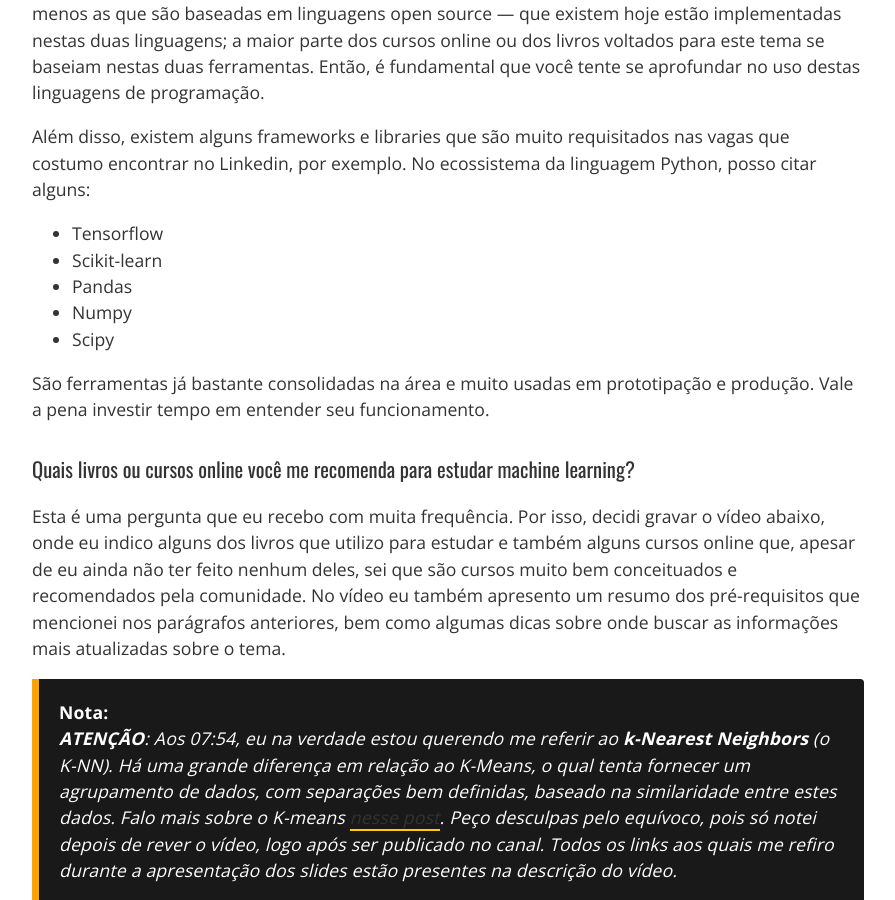
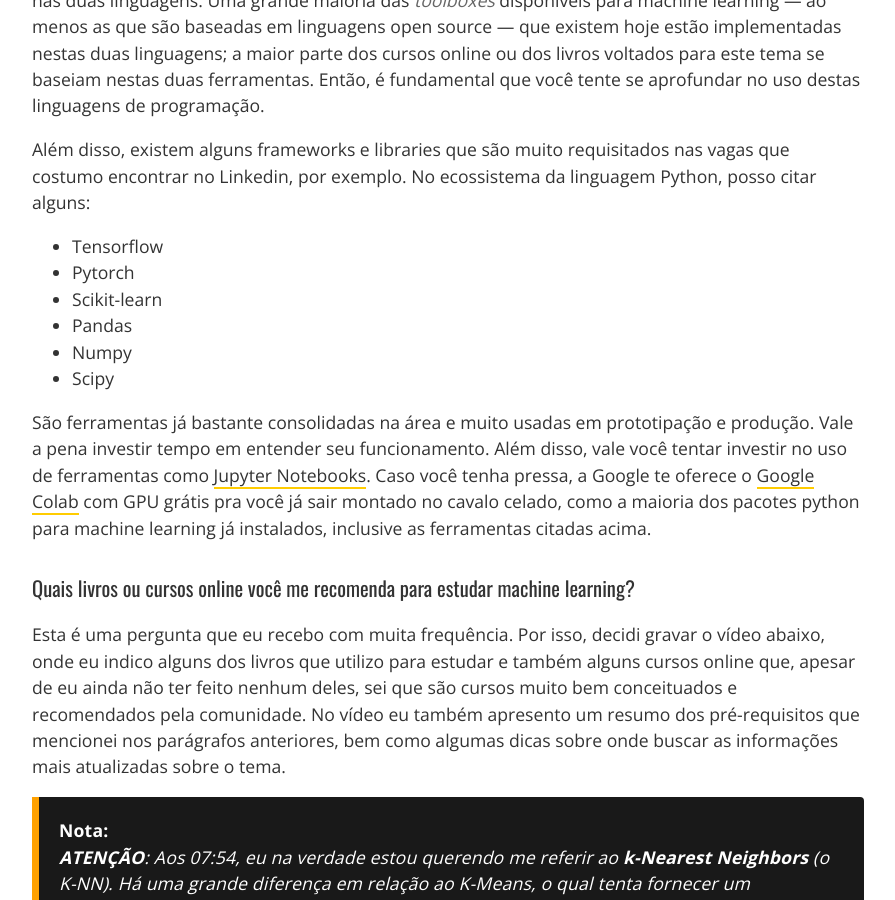
Before and after one commit to luisfredgs/luisfredgs.github.io, a Jekyll site: the page built from _posts/2018-01-18-dicas-para-aprender-machine-learning.md, in a window 1280 px wide and 900 px high, scrolled down 4923 px. Shown: the whole window, without its empty margins (192-1087 px from the left). Built offline with Jekyll 4.4.1, drawn with Linux system fonts in a browser that asks for light colours; comment, search, counter and statistics services are not loaded; some of the changed text lies outside the part shown.

Commit message:
Update 2018-01-18-dicas-para-aprender-machine-learning.md

```diff
--- a/_posts/2018-01-18-dicas-para-aprender-machine-learning.md
+++ b/_posts/2018-01-18-dicas-para-aprender-machine-learning.md
@@ -7,8 +7,9 @@ category: machine-learning
 tags: [machine-learning]
 permalink: /machine-learning/dicas-para-aprender-machine-learning
 ---
-
+{:.image}
 ![](/assets/img/linear_algebra.png)
+Fonte: Deep Learning with PyTorch - Eli Stevens
 
 O que é preciso para começar a aprender Machine Learning? Eu diria que o principal é que você seja curioso, em primeiro lugar. Depois, alguma afinidade com matemática e programação. contudo, ao contrário do que provavelmente já te fizeram crer, você não precisa ser nenhum PhD para aprender machine learning, muito embora isso fosse ajudar bastante na sua jornada. No mais, leia o restante deste post para descobrir o quão perto de aprender machine learning você pode está *[**há um vídeo no final**]*.
 
@@ -73,7 +74,7 @@ Um exemplo clássico de aplicação da probabilidade em machine learning é o fi
 
 Muita gente não fala, muitos cursos de machine learning que você encontra por aí não mencionam isso. Mas, um passo crucial para a aceitação e implantação de um modelo de machine learning em produção é a validação dele. Você precisará planejar com cuidado uma série de experimentos com o seu modelo, testá-lo em diferentes situações e validá-lo estatisticamente. O modelo X é melhor do que o modelo Y? O quanto ele é melhor? Para responder a essas questões, você terá que se apoiar em importantes ferramentas da estatística inferencial, tais como os **testes de hipótese**. Qualquer livro de estatística vai te ensinar como conduzir tais testes, fora inúmeros vídeos que se encontram no Youtube.
 
-## Quais linguagens de programação são mais usadas em Machine Learning
+## Linguagens de programação e outras ferramentas
 
 Você vai precisar de uma ferramenta computacional para poder obter e testar seus modelos em machine learning, afinal, fazer isto manualmente é impraticável. Você precisa entender os conceitos, o que é importantíssimo, mas não significa que vai implementar todos os cálculos na unha. Você vai precisar de alguma linguagem de programação e frameworks de machine learning.
 
@@ -99,13 +100,14 @@ Hoje em dia, **Python** e **R** são as mais utilizadas, seja por pesquisadores
 
 Além disso, existem alguns frameworks e libraries que são muito requisitados nas vagas que costumo encontrar no Linkedin, por exemplo. No ecossistema da linguagem Python, posso citar alguns:
 
-* Tensorflow
-* Scikit-learn
-* Pandas
-* Numpy
-* Scipy
+* [Tensorflow](tensorflow.org)
+* [Pytorch](https://pytorch.org/)
+* [Scikit-learn](https://scikit-learn.org/stable/)
+* [Pandas](https://pandas.pydata.org/pandas-docs/stable/)
+* [Numpy](https://numpy.org/)
+* [Scipy](https://www.scipy.org/)
 
-São ferramentas já bastante consolidadas na área e muito usadas em prototipação e produção. Vale a pena investir tempo em entender seu funcionamento.
+São ferramentas já bastante consolidadas na área e muito usadas em prototipação e produção. Vale a pena investir tempo em entender seu funcionamento. Além disso, vale você tentar investir no uso de ferramentas como [Jupyter Notebooks](https://jupyter.org/). Caso você tenha pressa, a Google te oferece o [Google Colab](https://colab.research.google.com/) com GPU grátis pra você já sair montado no cavalo celado, como a maioria dos pacotes python para machine learning já instalados, inclusive as ferramentas citadas acima.
 
 ### Quais livros ou cursos online você me recomenda para estudar machine learning?
 
```
